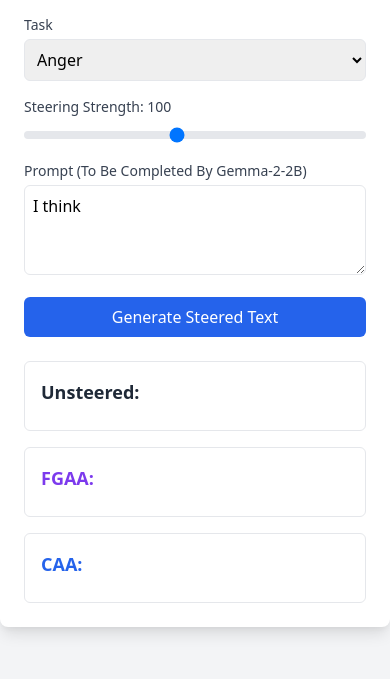
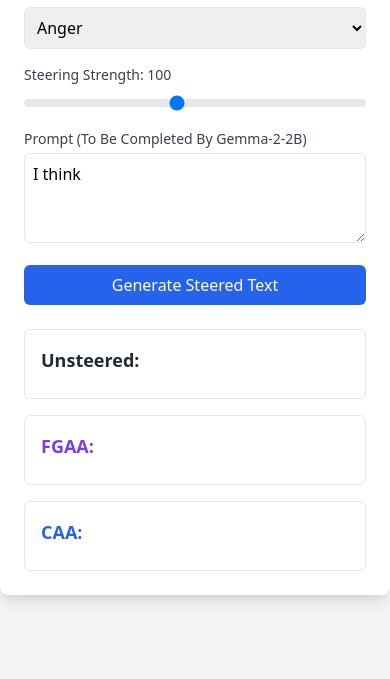
Before and after one commit to spfaul/ssef-steer-demo, a plain HTML site: page index.html in a window 390 px wide. Shown: the part 165-844 px from the top of the page. Drawn offline with nearby package versions, Linux system fonts and the light colour scheme.

Commit message:
asiuhdiauhds

```diff
--- a/index.html
+++ b/index.html
@@ -9,9 +9,9 @@
       rel="stylesheet"
     />
   </head>
-  <body class="bg-gray-100 min-h-screen py-8 px-0 sm:px-8">
+  <body class="bg-gray-100 min-h-screen p-0 sm:py-8 sm:px-8">
     <!-- Changed max-w-4xl mx-auto to have conditional margin -->
-    <div class="max-w-4xl mx-0 sm:mx-auto bg-white rounded-lg shadow-lg p-6">
+    <div class="max-w-4xl m-0 sm:mx-auto bg-white rounded-lg shadow-lg p-6">
       <h1 class="text-3xl font-bold mb-6 text-gray-800">FGAA Steering Demo</h1>
 
       <div class="space-y-6">
```
